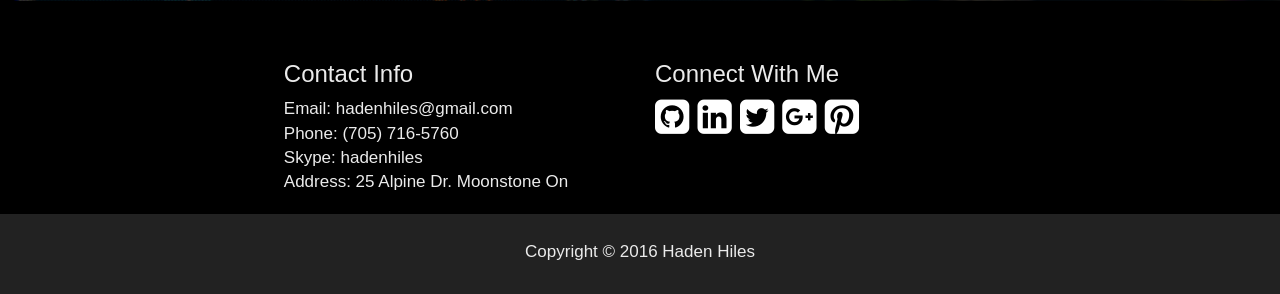
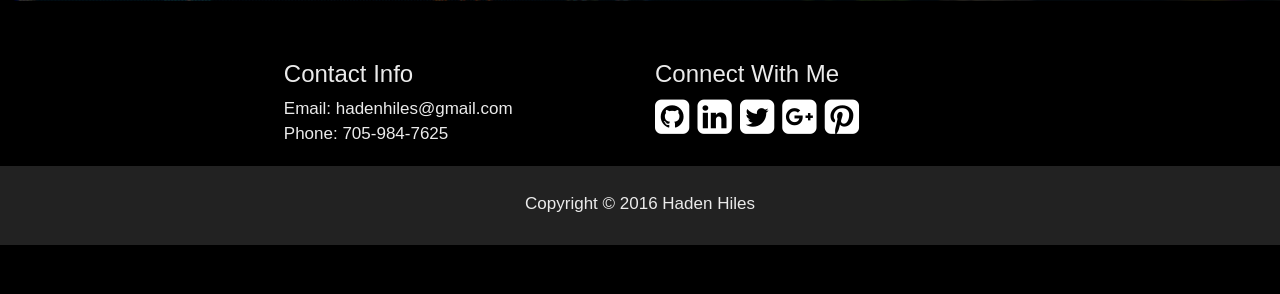
Before and after one commit to HadenHiles/personalPortfolio, a PHP site: page / in a window 1280 px wide. Shown: the part 3905-4199 px from the top of the page. After the commit the page ends 4150 px from the top, so only its background shows below. Run offline with PHP 8.4, Linux system fonts and the light colour scheme; some libraries are stand-ins or nearby versions.

Commit message:
update contact info

```diff
--- a/templates/footer.php
+++ b/templates/footer.php
@@ -17,9 +17,7 @@ File Description: this page is used to display contact info, mini navigation, as
                         <h3>Contact Info</h3>
                         <ul>
                             <li>Email: hadenhiles@gmail.com</li>
-                            <li>Phone: (705) 716-5760</li>
-                            <li>Skype: hadenhiles</li>
-                            <li>Address: 25 Alpine Dr. Moonstone On</li>
+                            <li>Phone: 705-984-7625</li>
                         </ul>
                     </div>
                     <div class="col-sm-6 col-md-6 col-lg-6">
```
